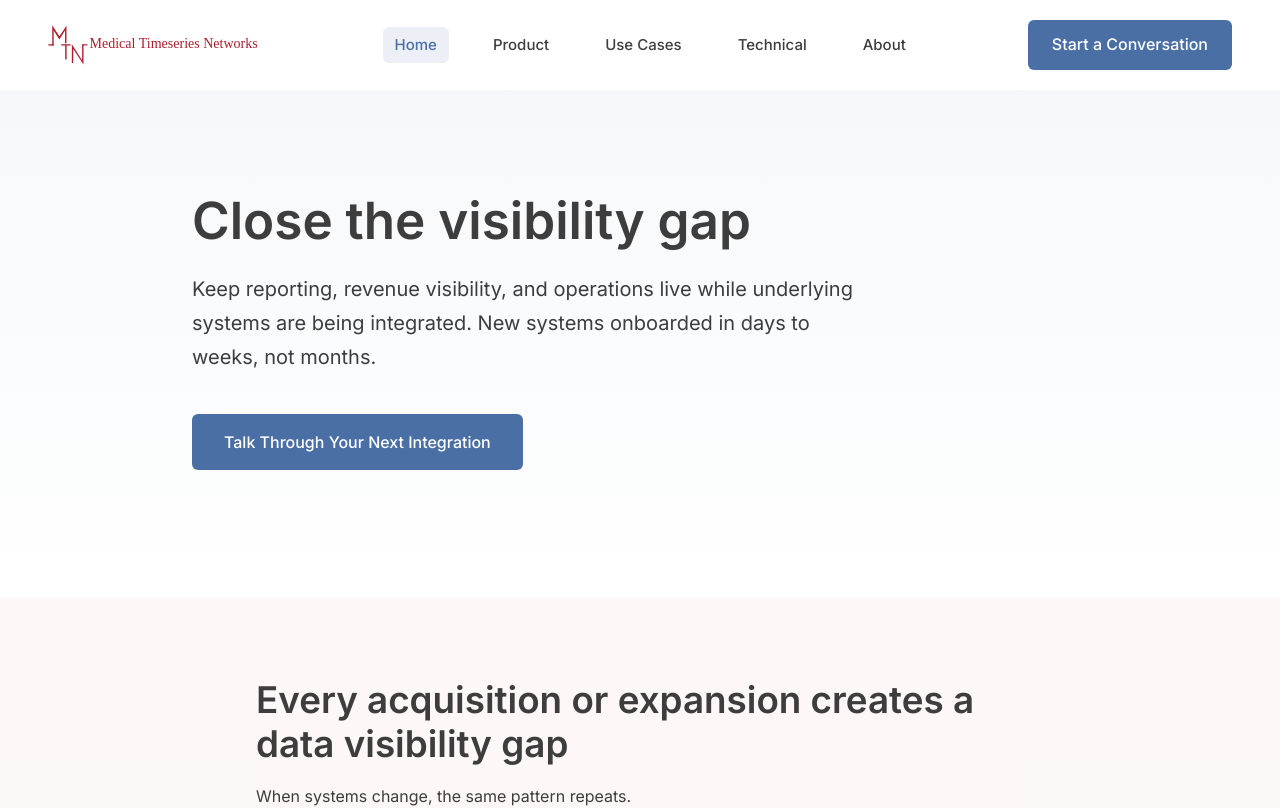
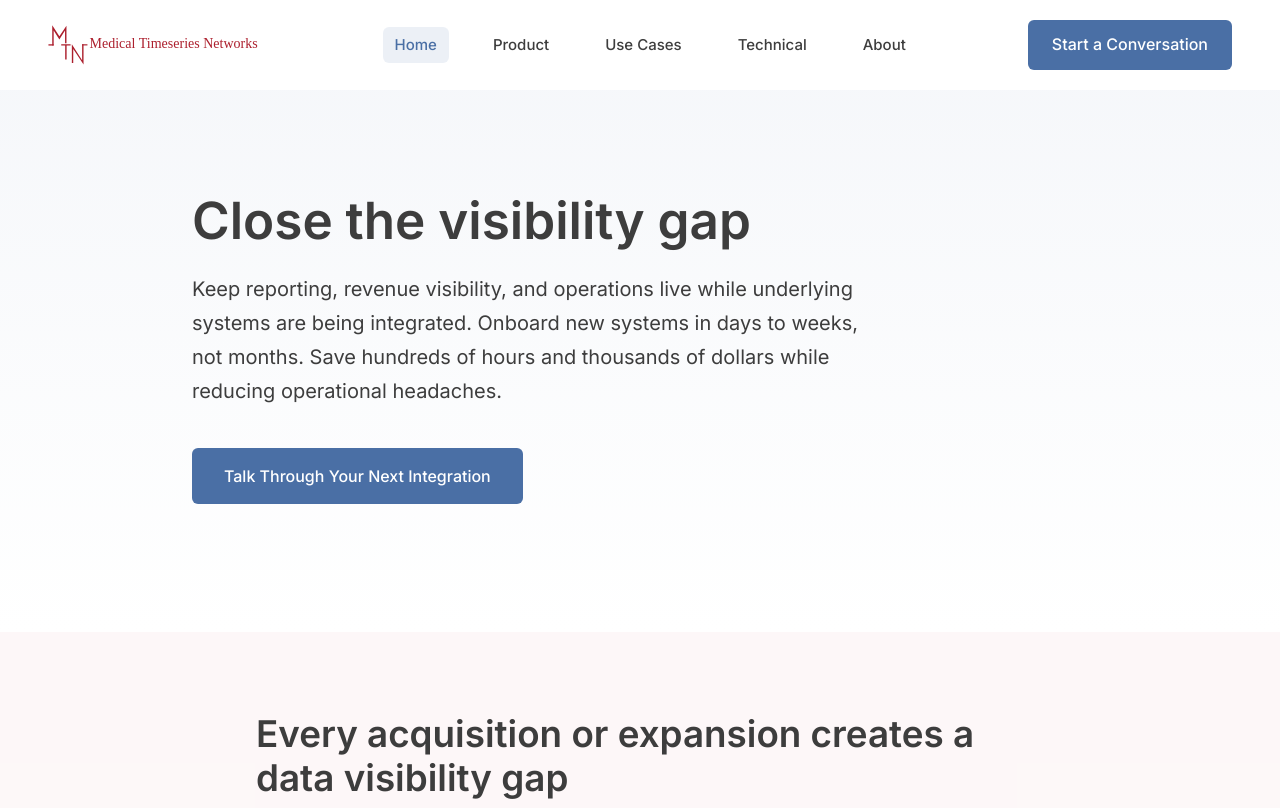
Before and after one commit to mountainbiometrics/integration-focused-website, a Next.js app: page / in a window 1280 px wide. Shown: the top 808 px of the page. Built offline with nearby package versions, Linux system fonts and the light colour scheme.

Commit message:
Refine homepage hero value proposition copy

```diff
--- a/app/page.tsx
+++ b/app/page.tsx
@@ -13,7 +13,7 @@ export default function Home() {
       {/* Hero Section */}
       <Hero
         headline="Close the visibility gap"
-        subheadline="Keep reporting, revenue visibility, and operations live while underlying systems are being integrated. New systems onboarded in days to weeks, not months."
+        subheadline="Keep reporting, revenue visibility, and operations live while underlying systems are being integrated. Onboard new systems in days to weeks, not months. Save hundreds of hours and thousands of dollars while reducing operational headaches."
         ctaText="Talk Through Your Next Integration"
         ctaHref="/contact"
         variant="homepage"
```
